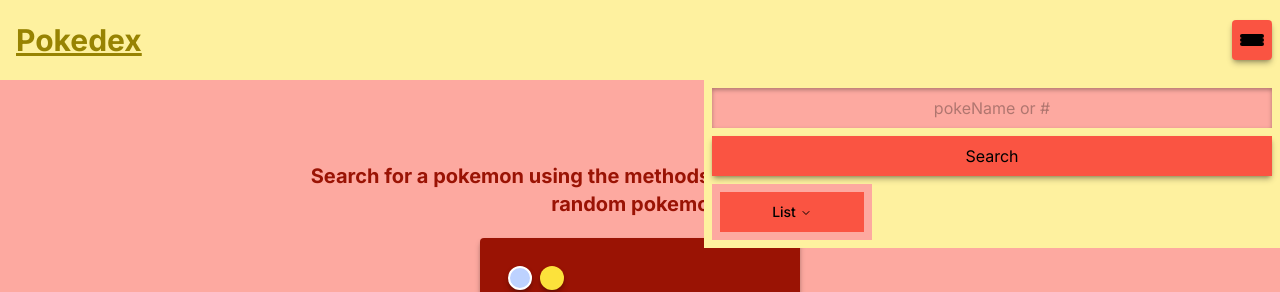
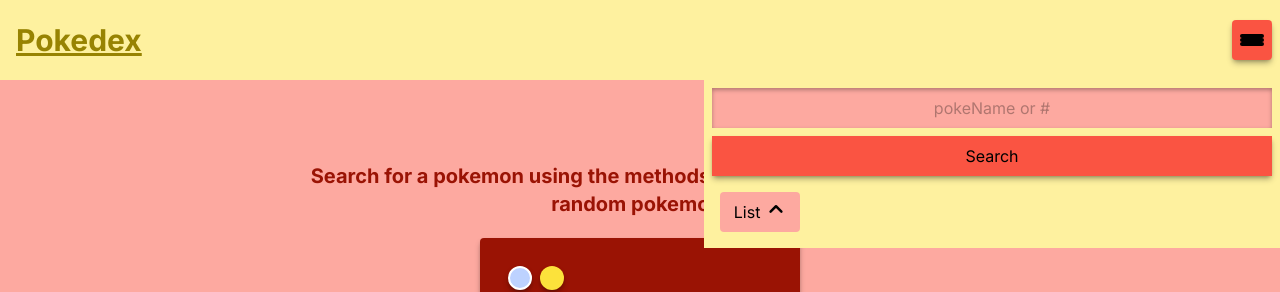
Before and after one commit to NoctriLi/pokedex-2, a Next.js app: page / in a window 1280 px wide. Both pictures are taken after a click on the button 1252 px from the left and 40 px from the top of the page. Shown: the top 292 px of the page. Built offline with nearby package versions, Linux system fonts and the light colour scheme.

Commit message:
optimized search list

```diff
--- a/app/components/PokemonList.tsx
+++ b/app/components/PokemonList.tsx
@@ -1,39 +1,22 @@
 "use client";
 import { getAllPokemon, getUrlNumber } from "../lib/getters";
-import {
-  NavigationMenu,
-  NavigationMenuContent,
-  NavigationMenuIndicator,
-  NavigationMenuItem,
-  NavigationMenuLink,
-  NavigationMenuList,
-  NavigationMenuTrigger,
-  NavigationMenuViewport,
-} from "@/components/ui/navigation-menu";
-import PokemonListItem from "./PokemonListItem";
-import { Suspense } from "react";
+import { useMemo, useState } from "react";
+import { motion } from "framer-motion";
+import Link from "next/link";
 
 const PokemonList = () => {
+  const [isOpen, setIsOpen] = useState(false);
   const pokemon = getAllPokemon();
   const capitalize = (str: string) => {
     return str.charAt(0).toUpperCase() + str.slice(1);
   };
-
   const link = (num: number | string) => "/" + num;
 
-  return (
-    <div className="flex justify-center p-2 bg-fire-l h-full w-40 ">
-      <Suspense fallback={<div>Loading...</div>}>
-        <NavigationMenu>
-          <NavigationMenuList>
-            <NavigationMenuItem className="bg-fire w-36">
-              <NavigationMenuTrigger className="w-full">
-                List
-              </NavigationMenuTrigger>
-              <NavigationMenuContent>
-                <ul className="grid gap-3 p-6 max-h-screen md:w-[400px] lg:w-[500px] lg:grid-cols-[.75fr_1fr] bg-electric-l/90 overflow-scroll">
-                  {pokemon.results.map((obj, key) => {
-                    const urlNum = getUrlNumber(obj.url);
+  const PokemonList = useMemo(
+    () =>
+      pokemon.results.map((obj, key) => {
+        const urlNum = parseInt(getUrlNumber(obj.url));
+        if (urlNum > 1017) return;
         return (
           <ListItem
             title={urlNum + ". " + capitalize(obj.name)}
@@ -41,27 +24,53 @@
             key={key}
           />
         );
-                  })}
-                </ul>
-              </NavigationMenuContent>
-            </NavigationMenuItem>
-          </NavigationMenuList>
-        </NavigationMenu>
-      </Suspense>
+      }),
+    [pokemon.results]
+  );
+
+  return (
+    <div className="flex flex-col justify-center gap-2 p-2  h-full w-40 ">
+      <div
+        onClick={() => setIsOpen(!isOpen)}
+        className="flex justify-evenly w-20 h-fit p-2 bg-fire-l rounded text-center cursor-pointer"
+      >
+        List{" "}
+        <motion.svg
+          xmlns="http://www.w3.org/2000/svg"
+          width="12"
+          height="12"
+          viewBox="0 0 12 12"
+          className="w-5 h-5"
+          animate={{ transform: isOpen ? "rotate(180deg)" : "rotate(0deg)" }}
+        >
+          <path
+            fill="currentColor"
+            d="M2.22 7.53a.75.75 0 0 0 1.06 0L6 4.81l2.72 2.72a.75.75 0 0 0 1.06-1.06L6.53 3.22a.75.75 0 0 0-1.06 0L2.22 6.47a.75.75 0 0 0 0 1.06Z"
+          />
+        </motion.svg>
+      </div>
+      <motion.ol
+        layout="size"
+        initial={{ opacity: 0}}
+        animate={{ opacity: 1 }}
+        type="1"
+        className="flex flex-col gap-3 py-2 h-96 max-h-96 md:w-[400px] lg:w-[500px] 0 bg-electric-l/90 overflow-y-scroll"
+        style={{ display: isOpen ? "block" : "none" }}
+      >
+        {PokemonList}
+      </motion.ol>
     </div>
   );
 };
 export default PokemonList;
 
 const ListItem = ({ href, title }: { href: string; title: string }) => (
-  <li>
-    <NavigationMenuLink asChild>
-      <a
-        className="flex h-full w-full select-none flex-col justify-end rounded-md bg-fire-l p-6 no-underline outline-none focus:shadow-md"
+  <li className="w-full h-fit py-1">
+    <Link
+      className="flex items-center justify-center h-full w-full select-none flex-col rounded-md bg-fire-l p-2 no-underline outline-none focus:shadow-md"
       href={href}
     >
       <div className="mb-2 text-lg font-medium">{title}</div>
-      </a>
-    </NavigationMenuLink>
+    </Link>
   </li>
 );
--- a/app/page.tsx
+++ b/app/page.tsx
@@ -18,7 +18,8 @@
 export default async function Home() {
   const pokemon = await getAllPokemon();
   const maxNum = 1017; // 1017 is the last actual pokemon, the api has extra forms as entries
-  const randomNumGenerator = () => Math.floor(Math.random() * maxNum);
+  const minNum = 1; // 1 is the first pokemon
+  const randomNumGenerator = () => Math.floor(Math.random() * (maxNum - minNum) + minNum );
   let randomNum = randomNumGenerator();
   if (randomNum === 0) randomNum = 1;
 
--- a/package.json
+++ b/package.json
@@ -14,6 +14,7 @@
     "@radix-ui/react-navigation-menu": "^1.1.4",
     "class-variance-authority": "^0.7.0",
     "clsx": "^2.0.0",
+    "framer-motion": "^10.16.4",
     "lucide-react": "^0.288.0",
     "next": "13.5.5",
     "react": "^18",
```
Also changed, not shown: 1 other file (tests, documents, lock files or other folders). Lines whose indentation alone changed are shown as unchanged.
